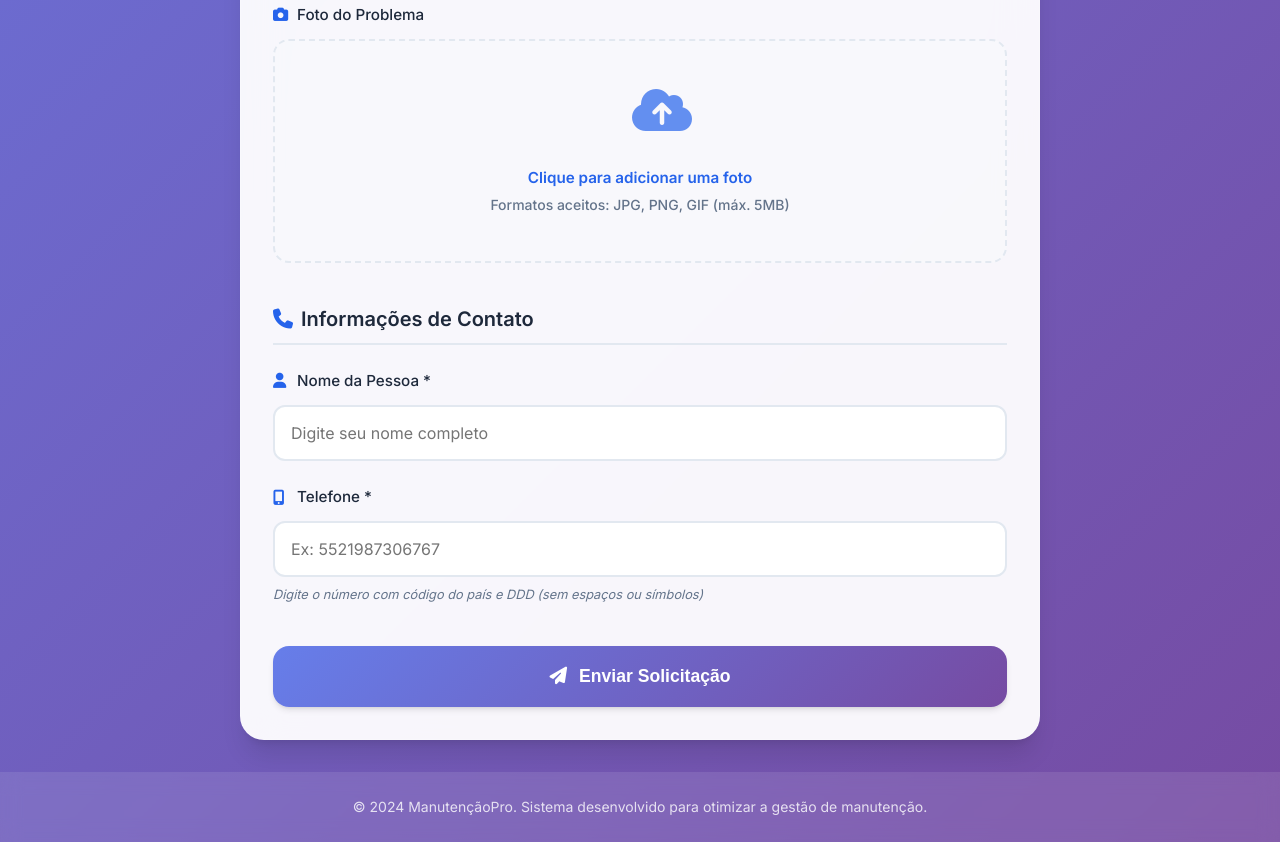
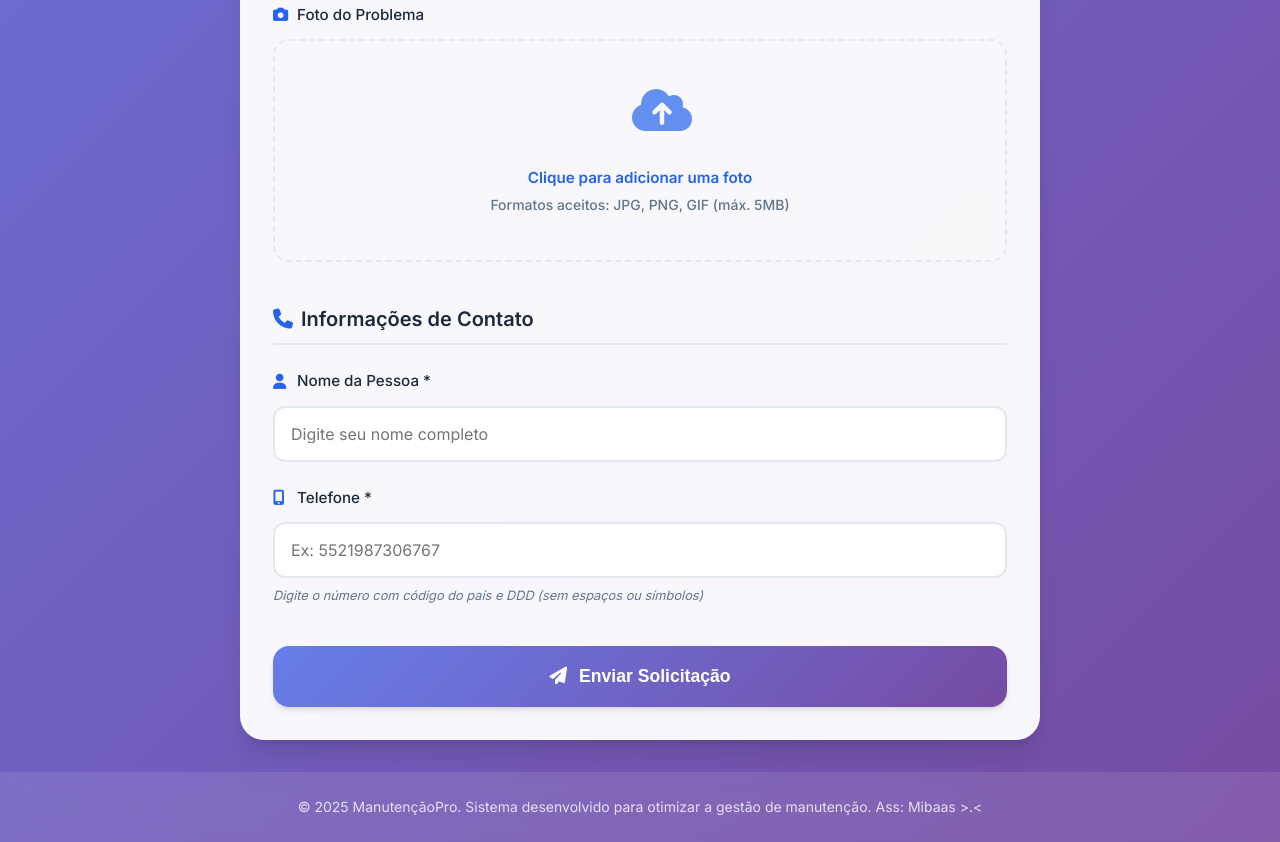
Before and after one commit to mibaastjk/n8n-manuten-ao, a plain HTML site: page index.html in a window 1280 px wide. Shown: the part 1272-2114 px from the top of the page. Drawn offline with Linux system fonts and the light colour scheme.

Commit message:
Update index.html

```diff
--- a/index.html
+++ b/index.html
@@ -150,7 +150,7 @@
 
     <footer class="footer">
         <div class="footer-content">
-            <p>&copy; 2024 ManutençãoPro. Sistema desenvolvido para otimizar a gestão de manutenção.</p>
+            <p>&copy; 2025 ManutençãoPro. Sistema desenvolvido para otimizar a gestão de manutenção. Ass: Mibaas >.< </p>
         </div>
     </footer>
 
```
